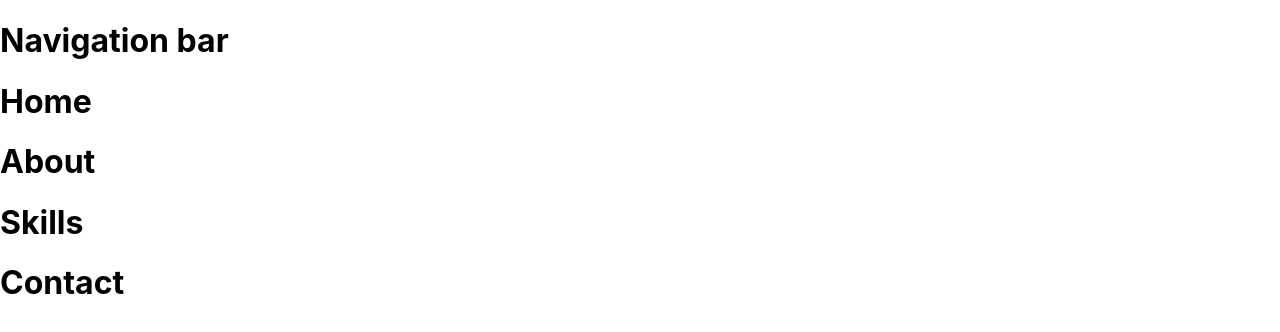
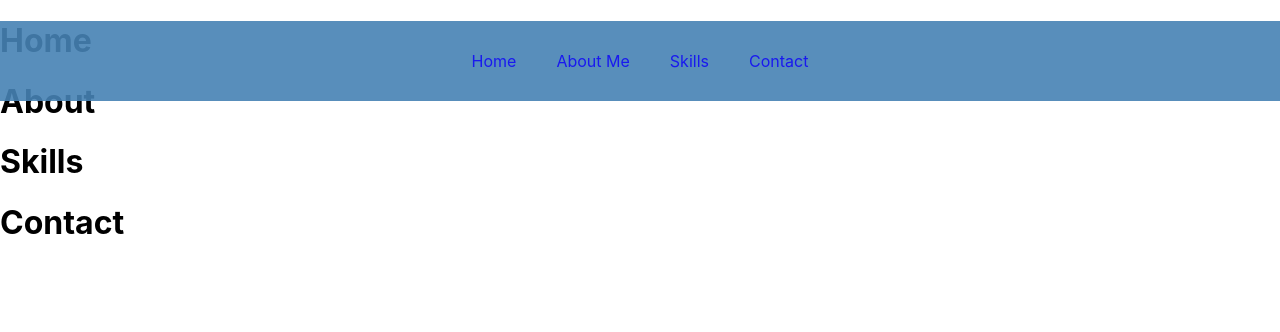
Before and after one commit to SethBowman/personal-site, a React (Create React App) app: page / in a window 1280 px wide. Shown: the top 332 px of the page. Built offline with nearby package versions, Linux system fonts and the light colour scheme.

Commit message:
Started styling Navbar with css modules

```diff
--- a/src/components/Navbar/Navbar.js
+++ b/src/components/Navbar/Navbar.js
@@ -1,7 +1,24 @@
+import classes from './Navbar.module.css';
+
 const Navbar = () => {
     return (
-        <div>
-            <h1>Navigation bar</h1>
+        <div className={classes.Navbar}>
+            <nav>
+                <ul>
+                    <li>
+                        <a href="/">Home</a>
+                    </li>
+                    <li>
+                        <a href="/#about">About Me</a>
+                    </li>
+                    <li>
+                        <a href="/#skills">Skills</a>
+                    </li>
+                    <li>
+                        <a href="/#contact">Contact</a>
+                    </li>
+                </ul>
+            </nav>
         </div>
     );
 }
--- /dev/null
+++ b/src/components/Navbar/Navbar.module.css
@@ -0,0 +1,26 @@
+.Navbar {
+    background-color:steelblue;
+    height: 80px;
+    width: 100%;
+    position: fixed;
+    z-index: 999;
+    opacity: 0.9;
+    display: flex;
+    justify-content: center;
+    align-items: center;
+}
+
+.Navbar nav ul {
+    list-style: none;
+    margin: 0;
+    padding: 0;
+}
+
+.Navbar nav ul li {
+    display: inline-block;
+    margin: 20px;
+}
+
+.Navbar nav ul li a {
+    text-decoration: none;
+}
```
